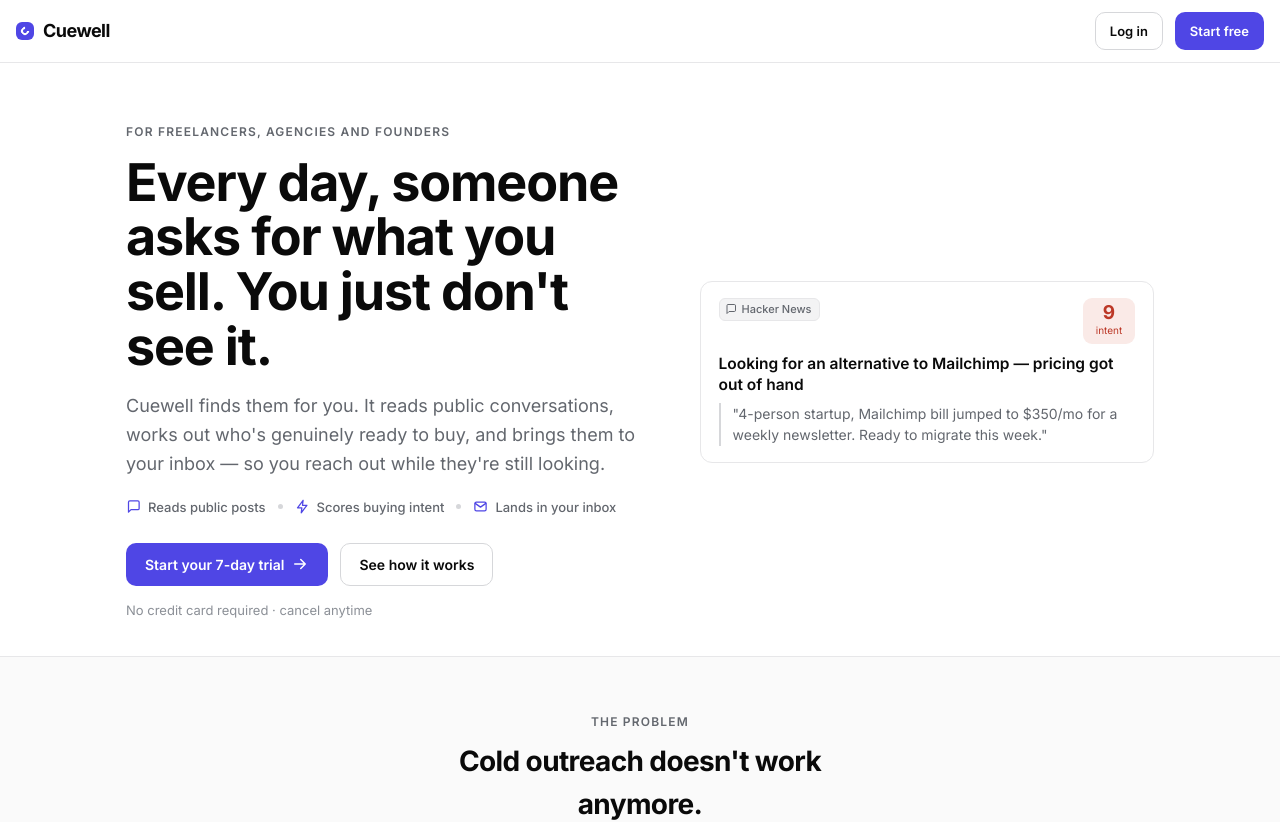
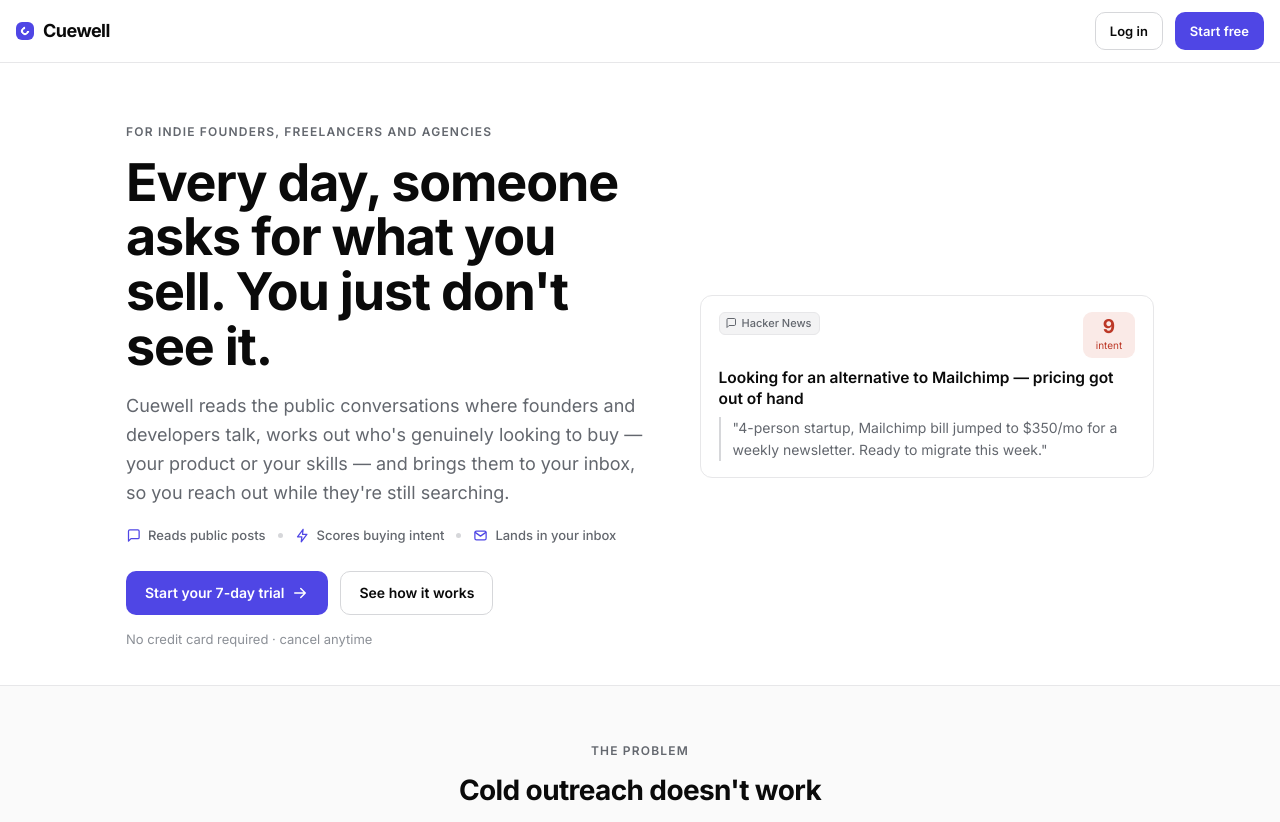
Before and after one commit to justin1973/cuewell, a Next.js app: page / in a window 1280 px wide. Shown: the top 822 px of the page. Built offline with nearby package versions, Linux system fonts and the light colour scheme; no server answers.

Commit message:
Add files via upload

```diff
--- a/app/page.tsx
+++ b/app/page.tsx
@@ -31,11 +31,12 @@
       <div className="wrap hero">
         <div className="herogrid">
           <div>
-            <div className="eyebrow">For freelancers, agencies and founders</div>
+            <div className="eyebrow">For indie founders, freelancers and agencies</div>
             <h1>Every day, someone asks for what you sell. You just don&apos;t see it.</h1>
             <p className="sub">
-              Cuewell finds them for you. It reads public conversations, works out who&apos;s genuinely
-              ready to buy, and brings them to your inbox — so you reach out while they&apos;re still looking.
+              Cuewell reads the public conversations where founders and developers talk, works out
+              who&apos;s genuinely looking to buy — your product or your skills — and brings them to your
+              inbox, so you reach out while they&apos;re still searching.
             </p>
             <div className="herohow">
               <span><Icon name="msg" />Reads public posts</span>
@@ -179,10 +180,10 @@
             <div className="shot-lead">
               <div className="shot-top">
                 <div className="shot-chips"><span className="shot-chip">Bluesky</span><span>5 hours ago</span></div>
-                <div className="shot-score warm"><div className="v tab-nums">7</div><div className="k">intent</div></div>
+                <div className="shot-score hot"><div className="v tab-nums">8</div><div className="k">intent</div></div>
               </div>
-              <div className="shot-title">Recommendations for a simple transactional email provider?</div>
-              <p className="shot-quote">&quot;Evaluating options for a small SaaS — want something less clunky than what we have.&quot;</p>
+              <div className="shot-title">Looking to hire a freelance React dev for our MVP</div>
+              <p className="shot-quote">&quot;Funded two-person team, need someone experienced to build the frontend. Hoping to start within a week.&quot;</p>
               <span className="shot-open">Open post <Icon name="arrow-ur" /></span>
             </div>
           </div>
@@ -233,6 +234,7 @@
         {[
           ["Where do the leads come from?", "From public conversations on Hacker News, Lobsters, Stack Exchange, Dev.to and Bluesky, via their official APIs. No grey-area scraping and no private data — only what people write openly."],
           ["How many leads should I expect?", "Quality over quantity. Depending on your niche you might see a few strong leads a week rather than hundreds a day — but each one is someone actively searching right now, which is exactly what makes them worth your time. Niches whose customers discuss tools and software online produce the most."],
+          ["Is Cuewell a good fit for what I sell?", "It works best if your customers are founders, developers, startups and tech-savvy early adopters — the people who discuss their needs openly on platforms like Hacker News and Bluesky. That covers both makers selling a product and freelancers or agencies selling their skills. If you sell mainly to the general public, who rarely post 'looking for X' in public, Cuewell isn't the right tool for you yet — and we'd rather say so upfront than take your money."],
           ["How often do I get leads?", "A daily email digest, or every 4 hours on the Pro plan. Only when there are new leads — no empty emails cluttering your inbox."],
           ["How does the AI know it's a real lead?", "It reads every post and assigns an intent score from 1 to 10, rewarding people who are actively searching, with urgency or budget, and discarding opinions, curiosity and generic discussion."],
           ["Can't I just set up free keyword alerts myself?", "You can — tools like Google Alerts or F5Bot email you every mention of a keyword. The catch is they send everything: opinions, old threads, people not buying anything. You're back to triaging noise by hand. Cuewell reads each post, judges real intent, and sends only the ready-to-buy ones with a score — minutes of your time, not hours. One reply usually pays for the month."],
```
